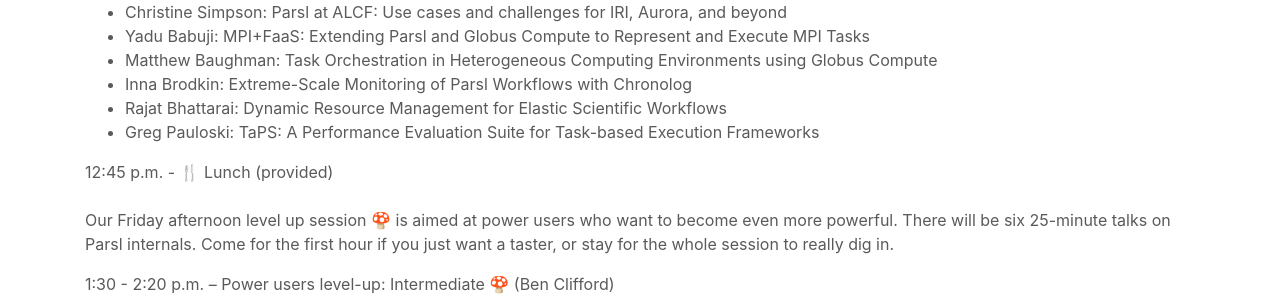
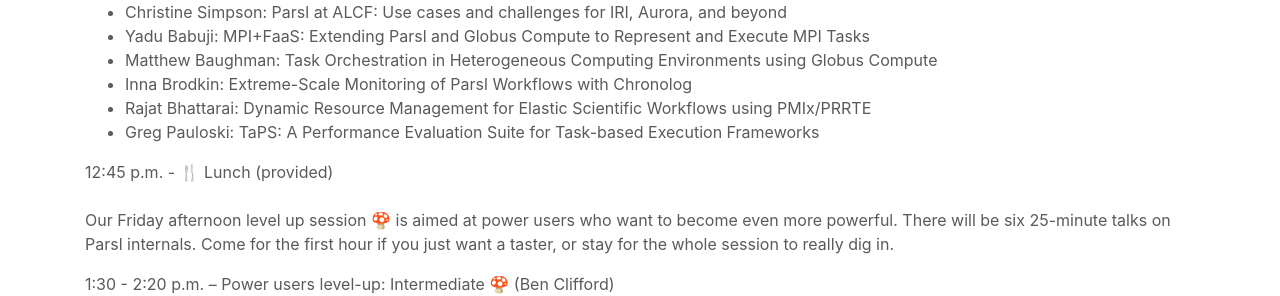
Before and after one commit to Parsl/parsl.github.io, a Jekyll site: the page built from parslfest/parslfest2024.html, in a window 1280 px wide and 900 px high, scrolled down 2889 px. Shown: the part 162-458 px from the top of the window. Built offline with Jekyll 4.4.1, drawn with Linux system fonts in a browser that asks for light colours.

Commit message:
Update Rajat's Talk Title

```diff
--- a/parslfest/parslfest2024.html
+++ b/parslfest/parslfest2024.html
@@ -186,7 +186,7 @@
 	<li>Yadu Babuji: MPI+FaaS: Extending Parsl and Globus Compute to Represent and Execute MPI Tasks</li>
 	<li>Matthew Baughman: Task Orchestration in Heterogeneous Computing Environments using Globus Compute</li>
 	<li>Inna Brodkin: Extreme-Scale Monitoring of Parsl Workflows with Chronolog</li>
-	<li>Rajat Bhattarai: Dynamic Resource Management for Elastic Scientific Workflows</li>
+	<li>Rajat Bhattarai: Dynamic Resource Management for Elastic Scientific Workflows using PMIx/PRRTE</li>
 	<li>Greg Pauloski: TaPS: A Performance Evaluation Suite for Task-based Execution Frameworks
       </ul>
 
```
